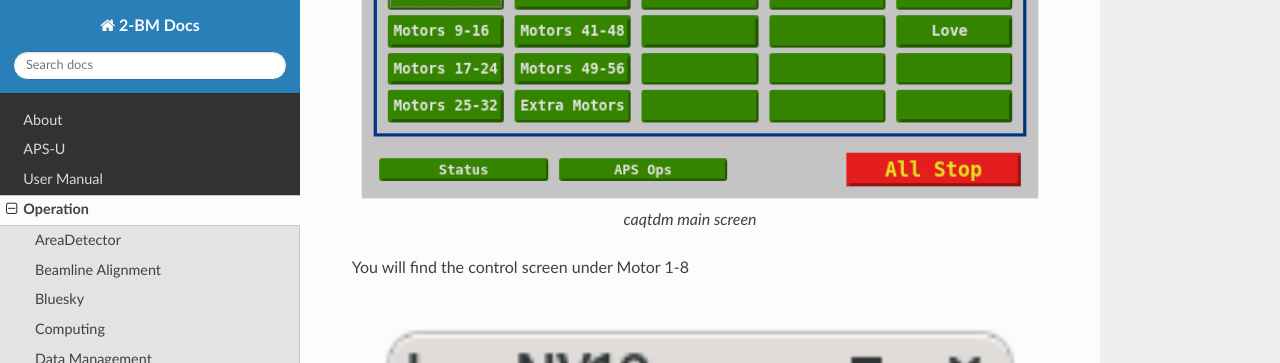
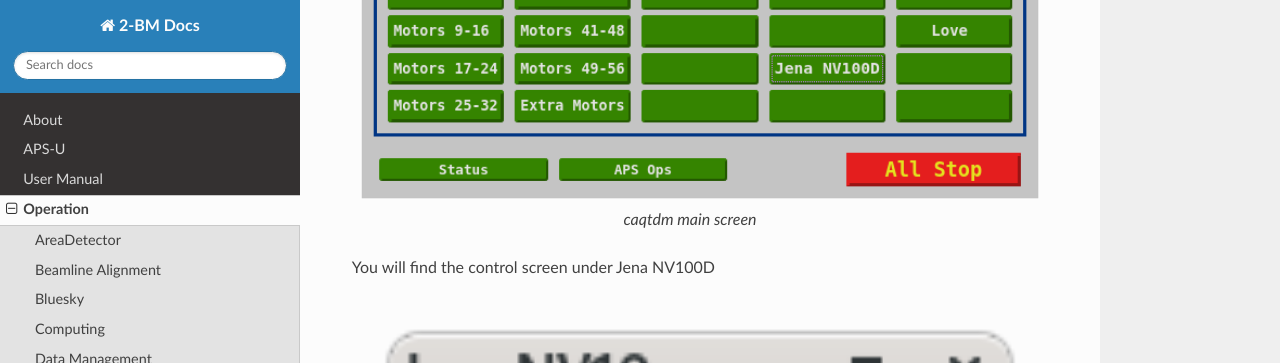
Before and after one commit to xray-imaging/2bm-docs, a Sphinx documentation site: the page built from docs/source/ops/item_027.rst, in a window 1280 px wide and 1400 px high, scrolled down 1294 px. Shown: the top 363 px of the window. Built offline with Sphinx 7.4.7 and the Read the Docs theme 3.1.0, drawn with Linux system fonts in a browser that asks for light colours; the version number could not be read and is left out; some of the changed text lies outside the part shown.

Commit message:
upated Jena NV100D screens

```diff
--- a/docs/source/ops/item_027.rst
+++ b/docs/source/ops/item_027.rst
@@ -37,7 +37,7 @@
 
    caqtdm main screen
 
-You will find the control screen under Motor 1-8
+You will find the control screen under Jena NV100D
 
 .. figure:: ../img/jena_001.png
    :width: 720px
@@ -45,3 +45,11 @@
    :alt: jena_001
 
    caqtdm to control the Jena NV100D
+
+
+.. figure:: ../img/jena_003.png
+   :width: 720px
+   :align: center
+   :alt: jena_001
+
+   caqtdm to control the Jena NV100D
```
Also changed, not shown: docs/source/img/jena_000.png, docs/source/img/jena_003.png (added).
